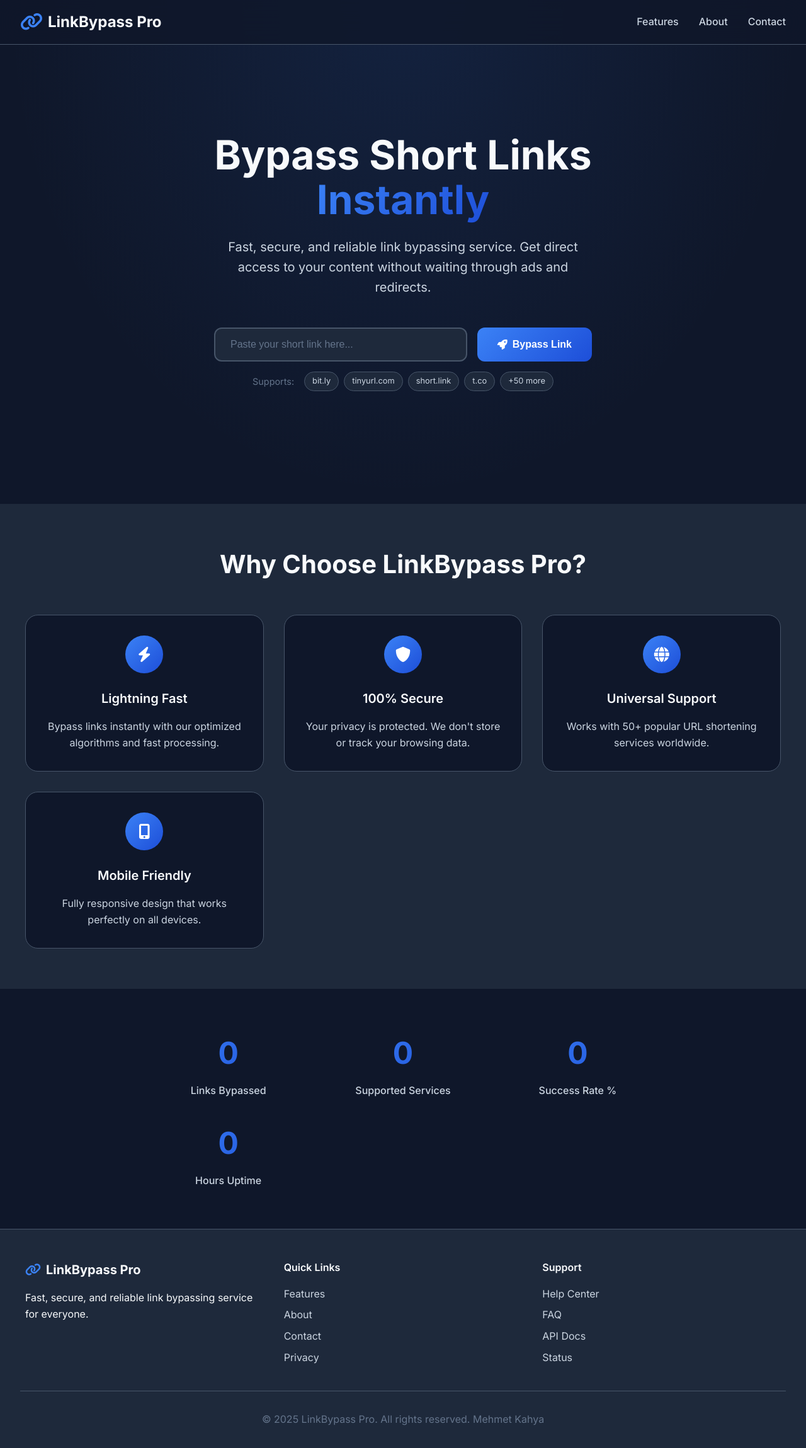
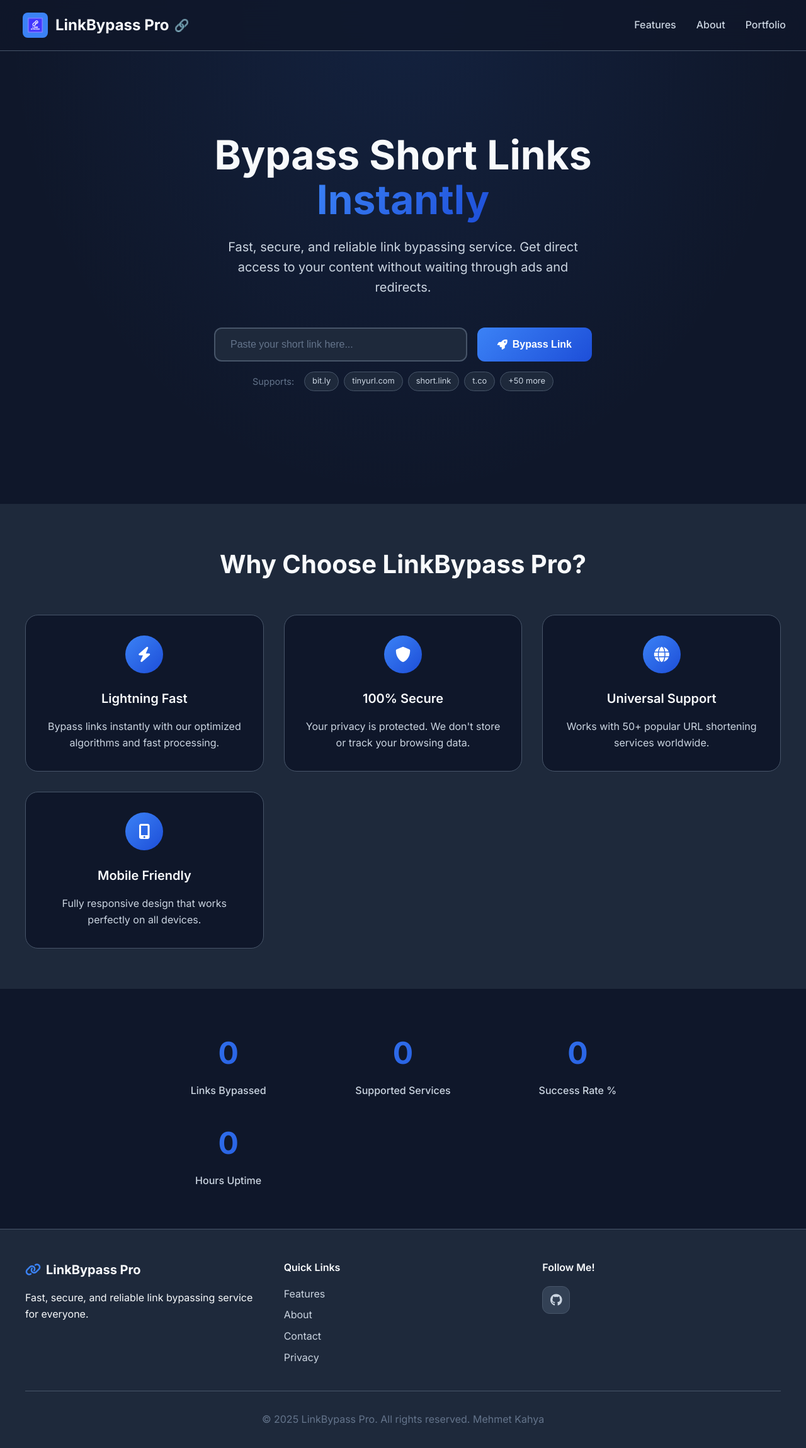
Before and after one commit to mehmetkahya0/link-bypasser, a plain HTML site: page index.html in a window 1280 px wide. Shown: the whole page at 63% size. Drawn offline with Linux system fonts and the light colour scheme.

Commit message:
Enhance UI and functionality: Update logo structure, improve navigation links, and add social media links; refine error handling for example URLs in the bypass system.

```diff
--- a/index.html
+++ b/index.html
@@ -42,13 +42,18 @@
         <!-- Header -->
         <header class="header">
             <div class="logo">
-                <i class="fas fa-link"></i>
-                <span>LinkBypass Pro</span>
+                <div class="logo-icon">
+                    <img src="images/favicon.png" alt="LinkBypass Pro Logo" class="logo-image">
+                </div>
+                <div class="logo-text">
+                    <span class="logo-name">LinkBypass Pro</span>
+                    <span class="logo-emoji">🔗</span>
+                </div>
             </div>
             <nav class="nav">
                 <a href="#features" class="nav-link">Features</a>
                 <a href="#about" class="nav-link">About</a>
-                <a href="#contact" class="nav-link">Contact</a>
+                <a href="https://mehmetkahya0.github.io" class="nav-link">Portfolio</a>
             </nav>
         </header>
 
@@ -227,18 +232,17 @@
                     <ul>
                         <li><a href="#features">Features</a></li>
                         <li><a href="#about">About</a></li>
-                        <li><a href="#contact">Contact</a></li>
+                        <li><a href="https://mehmetkahya0.github.io">Contact</a></li>
                         <li><a href="#privacy">Privacy</a></li>
                     </ul>
                 </div>
                 <div class="footer-section">
-                    <h4>Support</h4>
-                    <ul>
-                        <li><a href="#help">Help Center</a></li>
-                        <li><a href="#faq">FAQ</a></li>
-                        <li><a href="#api">API Docs</a></li>
-                        <li><a href="#status">Status</a></li>
-                    </ul>
+                    <h4>Follow Me!</h4>
+                    <div class="social-links">
+                        <a href="https://github.com/mehmetkahya0" target="_blank" class="social-link">
+                            <i class="fab fa-github"></i>
+                        </a>
+                    </div>
                 </div>
             </div>
             <div class="footer-bottom">
--- a/script-new.js
+++ b/script-new.js
@@ -195,12 +195,21 @@
                 const knownMappings = {
                     'https://youtu.be/dQw4w9WgXcQ': 'https://www.youtube.com/watch?v=dQw4w9WgXcQ',
                     'https://youtu.be/9bZkp7q19f0': 'https://www.youtube.com/watch?v=9bZkp7q19f0',
-                    'https://youtu.be/fJ9rUzIMcZQ': 'https://www.youtube.com/watch?v=fJ9rUzIMcZQ'
+                    'https://youtu.be/fJ9rUzIMcZQ': 'https://www.youtube.com/watch?v=fJ9rUzIMcZQ',
+                    // Add some demo/example links that users might try
+                    'https://tinyurl.com/google-demo': 'https://www.google.com',
+                    'https://bit.ly/google-demo': 'https://www.google.com',
+                    'https://is.gd/google-demo': 'https://www.google.com'
                 };
 
                 if (knownMappings[url]) {
                     console.log('✅ Found in known mappings:', knownMappings[url]);
                     return knownMappings[url];
+                }
+
+                // Check if this looks like a placeholder/example URL
+                if (url.includes('-example') || url.includes('wikipedia-example') || url.includes('stackoverflow-example')) {
+                    throw new Error('⚠️ This appears to be an example URL from the guide. Please create a real short link first!');
                 }
 
                 // YouTube youtu.be conversion
--- a/styles.css
+++ b/styles.css
@@ -81,10 +81,56 @@
 .logo {
     display: flex;
     align-items: center;
-    gap: 0.5rem;
+    gap: 0.75rem;
     font-size: 1.5rem;
     font-weight: 700;
     color: var(--text-primary);
+    cursor: pointer;
+    transition: var(--transition);
+    padding: 0.25rem;
+    border-radius: var(--border-radius);
+}
+
+.logo:hover {
+    transform: translateY(-1px);
+}
+
+.logo-icon {
+    display: flex;
+    align-items: center;
+    justify-content: center;
+    width: 2.5rem;
+    height: 2.5rem;
+    background: var(--primary-color);
+    border-radius: 8px;
+    transition: var(--transition);
+}
+
+.logo:hover .logo-icon {
+    background: var(--primary-dark);
+    transform: scale(1.02);
+}
+
+.logo-image {
+    width: 1.5rem;
+    height: auto;
+    filter: brightness(1.2);
+}
+
+.logo-text {
+    display: flex;
+    align-items: center;
+    gap: 0.5rem;
+}
+
+.logo-name {
+    font-weight: 700;
+    color: var(--text-primary);
+}
+
+.logo-emoji {
+    font-size: 1.2rem;
+    opacity: 0.8;
 }
 
 .logo i {
@@ -557,7 +603,76 @@
     color: var(--primary-color);
 }
 
+/* Social Links Styling */
+.social-links {
+    display: flex;
+    gap: 1rem;
+    margin-top: 1rem;
+    justify-content: flex-start;
+}
+
+.social-link {
+    display: inline-flex;
+    align-items: center;
+    justify-content: center;
+    width: 44px;
+    height: 44px;
+    background: var(--bg-tertiary);
+    border: 1px solid var(--border-color);
+    border-radius: var(--border-radius);
+    color: var(--text-secondary);
+    text-decoration: none;
+    transition: var(--transition);
+    position: relative;
+    overflow: hidden;
+}
+
+.social-link::before {
+    content: '';
+    position: absolute;
+    top: 0;
+    left: -100%;
+    width: 100%;
+    height: 100%;
+    background: var(--gradient-primary);
+    transition: var(--transition);
+    z-index: 1;
+}
+
+.social-link:hover::before {
+    left: 0;
+}
+
+.social-link i {
+    font-size: 1.2rem;
+    position: relative;
+    z-index: 2;
+    transition: var(--transition);
+}
+
+.social-link:hover {
+    color: var(--text-primary);
+    border-color: var(--primary-color);
+    transform: translateY(-2px);
+    box-shadow: 0 8px 25px rgba(59, 130, 246, 0.3);
+}
+
+.social-link:hover i {
+    color: var(--text-primary);
+}
+
+/* GitHub specific styling */
+.social-link[href*="github"]:hover::before {
+    background: linear-gradient(135deg, #333, #24292e);
+}
+
+.social-link[href*="github"]:hover {
+    box-shadow: 0 8px 25px rgba(36, 41, 46, 0.3);
+}
+
 .footer-bottom {
+    max-width: 1200px;
+    margin: 0 auto;
     text-align: center;
     padding-top: 2rem;
     border-top: 1px solid var(--border-color);
@@ -627,6 +742,24 @@
         padding: 1rem;
     }
 
+    .logo {
+        font-size: 1.3rem;
+        gap: 0.5rem;
+    }
+
+    .logo-icon {
+        width: 2.2rem;
+        height: 2.2rem;
+    }
+
+    .logo-image {
+        width: 1.3rem;
+    }
+
+    .logo-emoji {
+        font-size: 1rem;
+    }
+
     .nav {
         display: none;
     }
@@ -666,6 +799,10 @@
     .footer-content {
         grid-template-columns: 1fr;
         text-align: center;
+    }
+
+    .social-links {
+        justify-content: center;
     }
 }
 
```
Also changed, not shown: working-test-links.txt.
